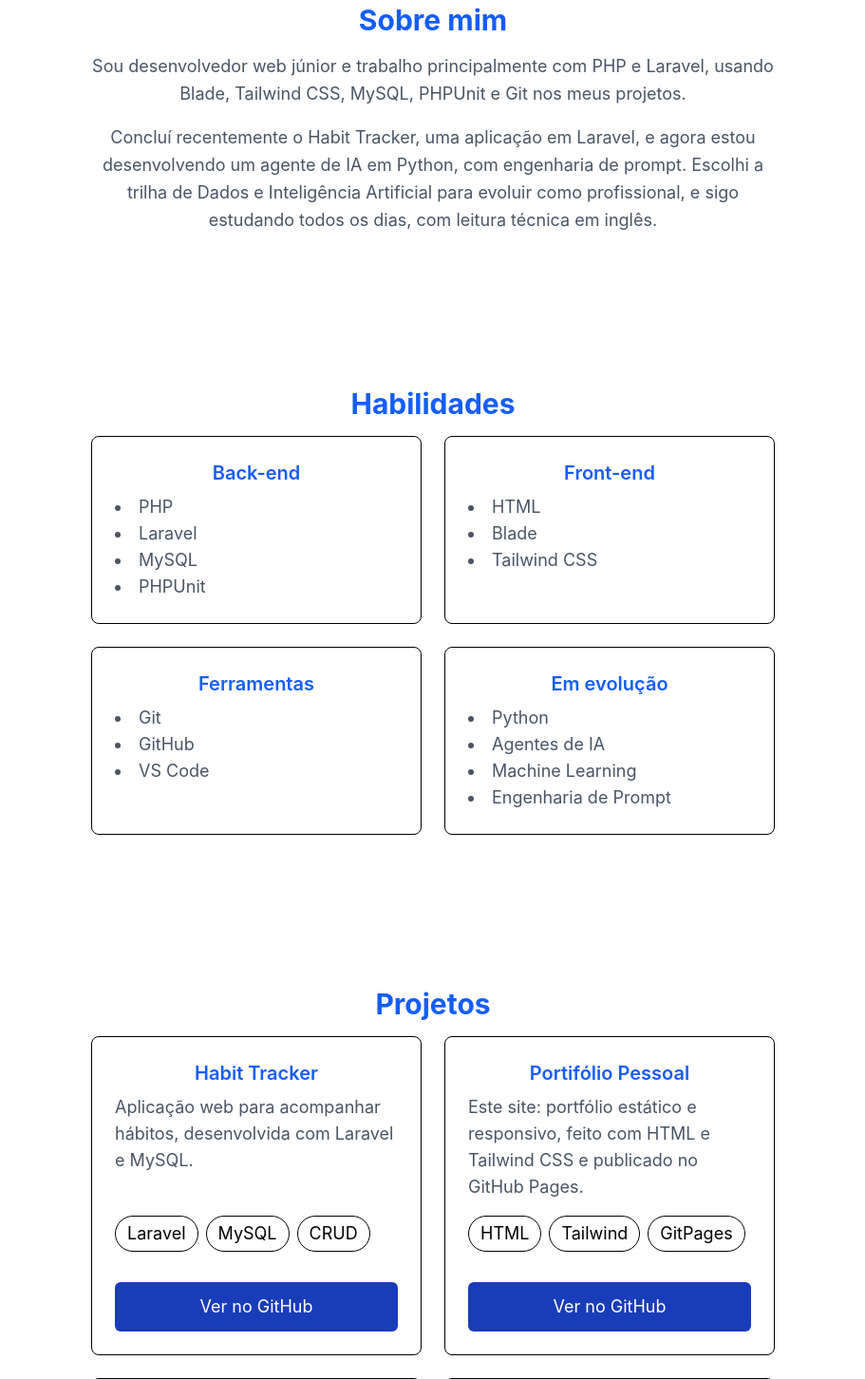
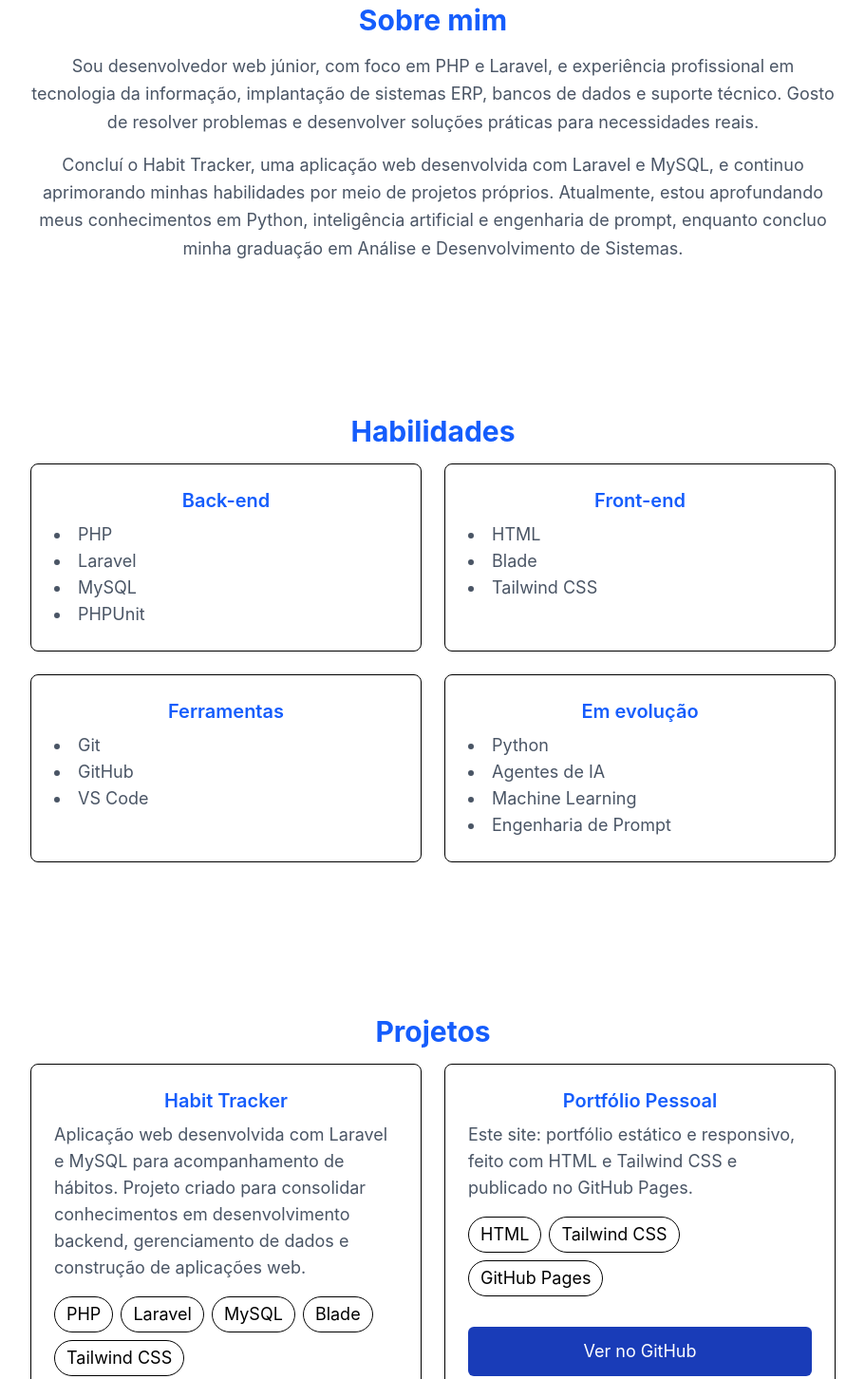
Before and after one commit to Alexdanielofc/alexdanielofc.github.io, a website: page index.html in a window 1280 px wide. Shown: the part 941-2393 px from the top of the page at 95% size, without its empty margins (184-1095 px from the left). Drawn offline with Linux system fonts and the light colour scheme.

Commit message:
feat: update layout and content for improved presentation and responsiveness

```diff
--- a/index.html
+++ b/index.html
@@ -32,12 +32,13 @@
     <main>
         <section class="" id="apresentacao">
             <div
-                class="min-h-screen flex flex-col items-center justify-center max-w-3xl mx-auto text-center gap-4 px-6">
+                class="min-h-screen flex flex-col items-center justify-center max-w-4xl mx-auto text-center gap-4 px-6">
                 <p class="text-2xl font-semibold text-gray-800">Olá, eu sou</p>
                 <h1 class="text-5xl font-bold text-blue-600">Alex Nunes</h1>
                 <p class="text-2xl text-blue-500">Desenvolvedor Web Júnior | PHP e Laravel</p>
-                <p class="text-gray-600">Construo aplicações web com Laravel e estou evoluindo na área de Dados e
-                    Inteligência Artificial, com Python aplicado a agentes de IA.</p>
+                <p class="text-gray-600">Desenvolvedor web com foco em PHP e Laravel, experiência profissional com
+                    sistemas ERP, bancos de dados e suporte técnico. Desenvolvo projetos próprios e estou expandindo
+                    meus conhecimentos em Python e inteligência artificial.</p>
                 <div class="flex gap-4">
                     <a href="#projetos"
                         class="bg-blue-800 text-white px-4 py-3 rounded-md hover:opacity-90 transition hover:scale-105">Ver
@@ -50,19 +51,30 @@
         </section>
 
         <section class="py-20" id="sobre">
-            <div class="max-w-3xl mx-auto px-6 text-center">
+            <div class="max-w-4xl mx-auto px-6 text-center">
                 <h2 class="text-3xl font-bold text-blue-600 mb-4">Sobre mim</h2>
-                <p class="leading-relaxed text-gray-600 ">Sou desenvolvedor web júnior e trabalho principalmente com
-                    PHP e Laravel, usando Blade, Tailwind CSS, MySQL, PHPUnit e Git nos meus projetos. </p>
-                <p class="leading-relaxed text-gray-600 mt-4">Concluí recentemente o Habit Tracker, uma aplicação em
-                    Laravel, e agora estou desenvolvendo um agente de IA em Python, com engenharia de prompt. Escolhi a
-                    trilha de Dados e Inteligência Artificial para evoluir como profissional, e sigo estudando todos os
-                    dias, com leitura técnica em inglês.</p>
+                <p class="leading-relaxed text-gray-600">
+                    Sou desenvolvedor web júnior, com foco em PHP e Laravel,
+                    e experiência profissional em tecnologia da informação,
+                    implantação de sistemas ERP, bancos de dados e suporte
+                    técnico. Gosto de resolver problemas e desenvolver
+                    soluções práticas para necessidades reais.
+                </p>
+
+                <p class="leading-relaxed text-gray-600 mt-4">
+                    Concluí o Habit Tracker, uma aplicação web desenvolvida
+                    com Laravel e MySQL, e continuo aprimorando minhas
+                    habilidades por meio de projetos próprios. Atualmente,
+                    estou aprofundando meus conhecimentos em Python,
+                    inteligência artificial e engenharia de prompt,
+                    enquanto concluo minha graduação em Análise e
+                    Desenvolvimento de Sistemas.
+                </p>
             </div>
         </section>
 
         <section class="py-20" id="habilidades">
-            <div class="max-w-3xl mx-auto px-6 ">
+            <div class="max-w-4xl mx-auto px-6 ">
                 <h2 class="text-3xl font-bold text-blue-600 mb-4 text-center">Habilidades</h2>
                 <div class="grid grid-cols-1 sm:grid-cols-2 gap-6">
 
@@ -106,21 +118,25 @@
         </section>
 
         <section class="py-20" id="projetos">
-            <div class="max-w-3xl mx-auto px-6 ">
+            <div class="max-w-4xl mx-auto px-6 ">
                 <h2 class="text-3xl font-bold text-blue-600 mb-4 text-center">Projetos</h2>
 
                 <!-- Card Habit Tracker -->
                 <div class="grid grid-cols-1 sm:grid-cols-2 gap-6">
                     <div class="border rounded-lg p-6">
                         <h3 class="text-xl font-semibold text-blue-600 mb-2 text-center">Habit Tracker</h3>
-                        <p class="text-gray-600">Aplicação web para acompanhar hábitos, desenvolvida com Laravel e
-                            MySQL.</p> <br>
+                        <p class="text-gray-600">Aplicação web desenvolvida com Laravel e MySQL para acompanhamento de
+                            hábitos. Projeto criado para consolidar conhecimentos em desenvolvimento backend,
+                            gerenciamento de dados e construção de aplicações web.</p>
 
                         <!-- Lista de habilidades do habit tracker -->
                         <ul class="mt-4 mb-8 flex flex-wrap gap-2">
+                            <li class="px-3 py-1 rounded-full border">PHP</li>
                             <li class="px-3 py-1 rounded-full border">Laravel</li>
                             <li class="px-3 py-1 rounded-full border">MySQL</li>
-                            <li class="px-3 py-1 rounded-full border">CRUD</li>
+                            <li class="px-3 py-1 rounded-full border">Blade</li>
+                            <li class="px-3 py-1 rounded-full border">Tailwind CSS</li>
+
                         </ul>
 
                         <!-- Botao habit tracker -->
@@ -133,15 +149,15 @@
 
                     <!-- Card Portifolio -->
                     <div class="border rounded-lg p-6">
-                        <h3 class="text-xl font-semibold text-blue-600 mb-2 text-center">Portifólio Pessoal</h3>
+                        <h3 class="text-xl font-semibold text-blue-600 mb-2 text-center">Portfólio Pessoal</h3>
                         <p class="text-gray-600">Este site: portfólio estático e responsivo, feito com HTML e Tailwind
                             CSS e publicado no GitHub Pages.</p>
 
                         <!-- Lista de habilidades Portifolio -->
                         <ul class="mt-4 mb-8 flex flex-wrap gap-2">
                             <li class="px-3 py-1 rounded-full border">HTML</li>
-                            <li class="px-3 py-1 rounded-full border">Tailwind</li>
-                            <li class="px-3 py-1 rounded-full border">GitPages</li>
+                            <li class="px-3 py-1 rounded-full border">Tailwind CSS</li>
+                            <li class="px-3 py-1 rounded-full border">GitHub Pages</li>
                         </ul>
 
                         <!-- Botao Portifolio -->
@@ -173,7 +189,8 @@
                     <!-- Card Link na bio -->
                     <div class="border rounded-lg p-6">
                         <h3 class="text-xl font-semibold text-blue-600 mb-2 text-center">Link na Bio</h3>
-                        <p class="text-gray-600">Página de links no estilo "link na bio", feita em PHP puro, com cartões de links ativos, tela de administração e formulário para adicionar links.</p>
+                        <p class="text-gray-600">Página de links no estilo "link na bio", feita em PHP puro, com cartões
+                            de links ativos, tela de administração e formulário para adicionar links.</p>
 
                         <!-- Lista de habilidades Link na Bio -->
                         <ul class="mt-4 mb-8 flex flex-wrap gap-2">
@@ -194,10 +211,12 @@
     </main>
 
     <footer class="bg-gray-800 text-white py-20" id="contato">
-        <div class="max-w-3xl mx-auto px-6">
+        <div class="max-w-4xl mx-auto px-6">
             <h2 class="text-4xl font-bold text-white mb-4 text-center">Contato</h2>
-            <p class="text-2xl text-gray-300 text-center">Vamos conversar? Pode me enviar um e-mail ou me encontrar
-                nas redes sociais.</p>
+            <p class="text-2xl text-gray-300 text-center">Vamos conversar sobre tecnologia?<br> Estou aberto a
+                oportunidades na área de desenvolvimento de software.<br>Pode me enviar um e-mail ou me encontrar
+                nas redes sociais.
+            </p>
             <div class="flex flex-col sm:flex-row justify-center gap-4 mt-6">
                 <a href="mailto:alexdanielnf@gmail.com"
                     class="border-white border py-2 px-4 rounded-md text-gray-300 hover:text-blue-300 text-center">
@@ -211,13 +230,9 @@
                     class="border-white border py-2 px-4 rounded-md text-gray-300 hover:text-blue-300 text-center">
                     GitHub
                 </a>
-                <a href="https://www.instagram.com/alexdanielofc/" target="_blank" rel="noopener noreferrer"
-                    class="border-white border py-2 px-4 rounded-md text-gray-300 hover:text-blue-300 text-center ">
-                    Instagram
-                </a>
                 <a href="https://wa.me/5534998385903" target="_blank" rel="noopener noreferrer"
                     class="border-white border py-2 px-4 rounded-md text-gray-300 hover:text-blue-300 text-center">
-                    Whatsapp
+                    WhatsApp
                 </a>
             </div>
         </div>
```
Also changed, not shown: dist/output.css.
